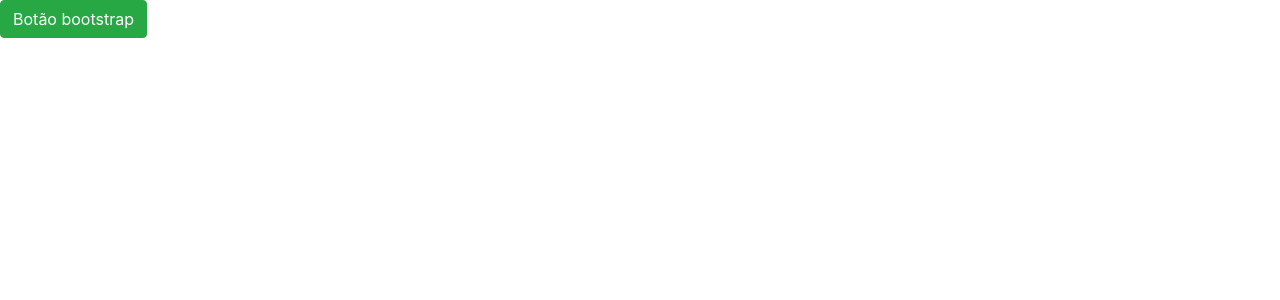
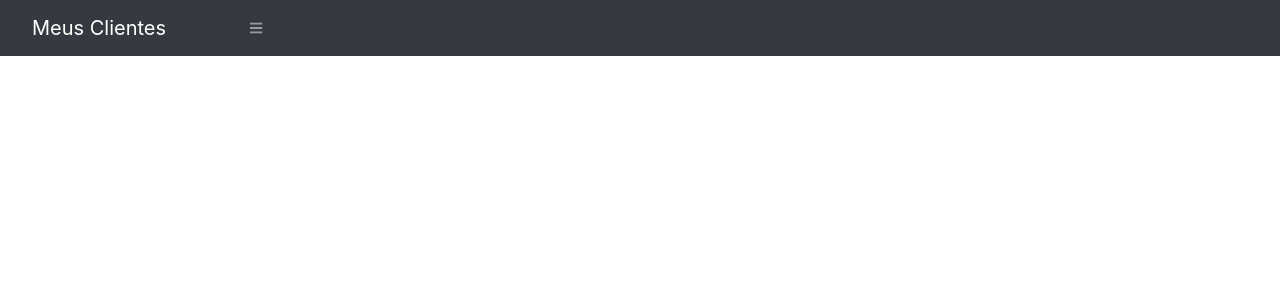
Before and after one commit to tarcio4lmeida/cliente-app-angular, an Angular app: page / in a window 1280 px wide. Shown: the top 300 px of the page. Built offline with nearby package versions, Linux system fonts and the light colour scheme.

Commit message:
Criacao do navbar

```diff
--- a/src/app/app.component.html
+++ b/src/app/app.component.html
@@ -1 +1 @@
-<button class="btn btn-success"> Botão bootstrap</button>
+<app-navbar></app-navbar>
--- a/src/app/app.module.ts
+++ b/src/app/app.module.ts
@@ -1,3 +1,4 @@
+import { TemplateModule } from './template/template.module';
 import { BrowserModule } from '@angular/platform-browser';
 import { NgModule } from '@angular/core';
 
@@ -8,7 +9,8 @@ import { AppComponent } from './app.component';
     AppComponent
   ],
   imports: [
-    BrowserModule
+    BrowserModule,
+    TemplateModule
   ],
   providers: [],
   bootstrap: [AppComponent]
--- /dev/null
+++ b/src/app/template/navbar/navbar.component.html
@@ -0,0 +1,6 @@
+<nav class="sb-topnav navbar navbar-expand navbar-dark bg-dark">
+    <a class="navbar-brand" href="#">Meus Clientes</a>
+    <button class="btn btn-link btn-sm order-1 order-lg-0" id="sidebarToggle" href="#">
+        <i class="fas fa-bars"></i>
+    </button>
+</nav>
--- /dev/null
+++ b/src/app/template/navbar/navbar.component.ts
@@ -0,0 +1,15 @@
+import { Component, OnInit } from '@angular/core';
+
+@Component({
+  selector: 'app-navbar',
+  templateUrl: './navbar.component.html',
+  styleUrls: ['./navbar.component.css']
+})
+export class NavbarComponent implements OnInit {
+
+  constructor() { }
+
+  ngOnInit(): void {
+  }
+
+}
--- a/src/index.html
+++ b/src/index.html
@@ -6,8 +6,9 @@
   <base href="/">
   <meta name="viewport" content="width=device-width, initial-scale=1">
   <link rel="icon" type="image/x-icon" href="favicon.ico">
+  <script src="https://cdnjs.cloudflare.com/ajax/libs/font-awesome/5.11.2/js/all.min.js" crossorigin="anonymous"></script>
 </head>
-<body>
+<body class="sb-nav-fixed">
   <app-root></app-root>
 </body>
 </html>
```
Also changed, not shown: src/app/template/template.module.ts (added, +16 -0 lines), src/app/template/navbar/navbar.component.css (added).
